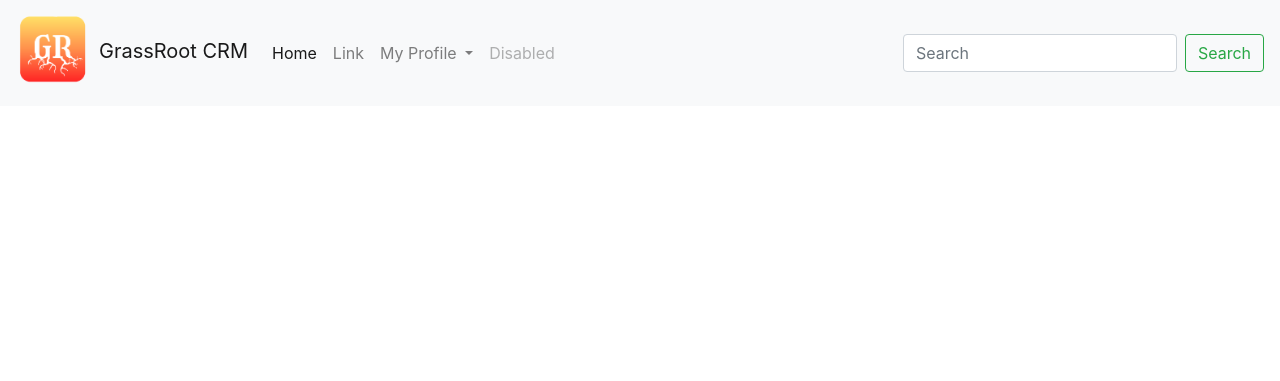
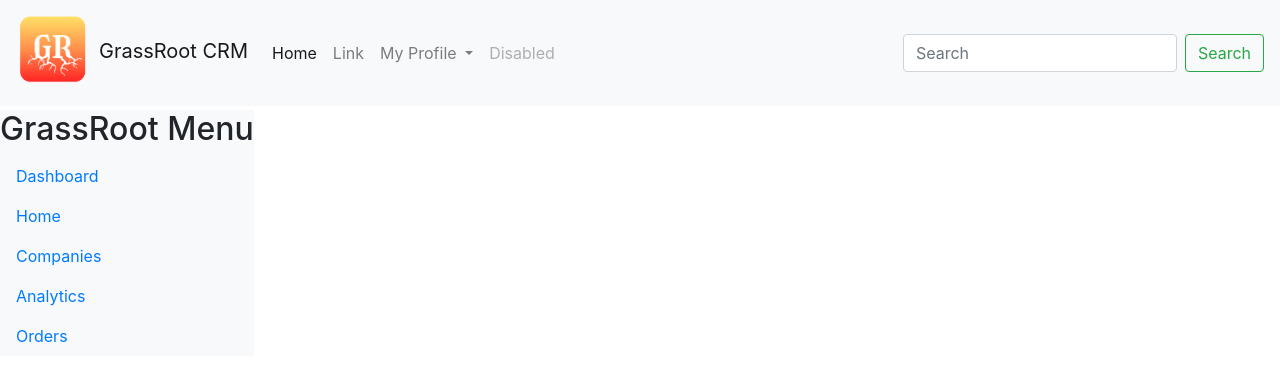
Before and after one commit to Jacob-Pritchett1/CRM, a Flask app: page / in a window 1280 px wide. Shown: the top 381 px of the page. Run offline with Flask 3, Linux system fonts and the light colour scheme.

Commit message:
Update index.html
Addition of Sidebar and changes to Navbar

```diff
--- a/templates/index.html
+++ b/templates/index.html
@@ -7,6 +7,7 @@
     <link rel="stylesheet" type="text/css" href="{{ url_for('static', filename='style.css') }}">
     <link rel="stylesheet" href="https://cdn.jsdelivr.net/npm/bootstrap@4.0.0/dist/css/bootstrap.min.css"
         integrity="sha384-Gn5384xqQ1aoWXA+058RXPxPg6fy4IWvTNh0E263XmFcJlSAwiGgFAW/dAiS6JXm" crossorigin="anonymous">
+    <link rel="stylesheet" href="./fontawesome-free-6.2.1-web/css/all.css">
     <title>GrassRoot CRM</title>
 </head>
 
@@ -51,6 +52,44 @@
             </form>
         </div>
     </nav>
+    <div class="container-fluid custom-container">
+        <div class="row">
+            <div class="flex-wrap">
+                <div class="bg-light text-decoration-none mt-1 align-items-center text-black">
+                    <a class="d-flex text-decoration-none align-items-center">
+                        <h2>GrassRoot Menu</h2>
+                    </a>
+                    <ul class="nav nav-pills flex-column">
+                        <li class="nav-item">
+                            <a href="#" class="nav-link text-black">
+                                <i class="fs-5 fa fa-guage"></i><span class="fs-4 ms-3 d-none d-sm-inline">Dashboard</span>
+                            </a>
+                        </li>
+                        <li class="nav-item">
+                            <a href="#" class="nav-link text-black">
+                                <i class="fs-5 fa fa-house"></i><span class="fs-4 ms-3 d-none d-sm-inline">Home</span>
+                            </a>
+                        </li>
+                        <li class="nav-item">
+                            <a href="#" class="nav-link text-black">
+                                <i class="fs-5 fa fa-users"></i><span class="fs-4 ms-3 d-none d-sm-inline">Companies</span>
+                            </a>
+                        </li>
+                        <li class="nav-item">
+                            <a href="#" class="nav-link text-black">
+                                <i class="fs-5 fa fa-clipboard"></i><span class="fs-4 ms-3 d-none d-sm-inline">Analytics</span>
+                            </a>
+                        </li>
+                        <li class="nav-item">
+                            <a href="#" class="nav-link text-black">
+                                <i class="fs-5 fa fa-grid-2"></i><span class="fs-4 d-none ms-3 d-sm-inline">Orders</span>
+                            </a>
+                        </li>
+                    </ul>
+                </div>
+            </div>
+        </div>
+    </div>
 </body>
 
 </html>
```
